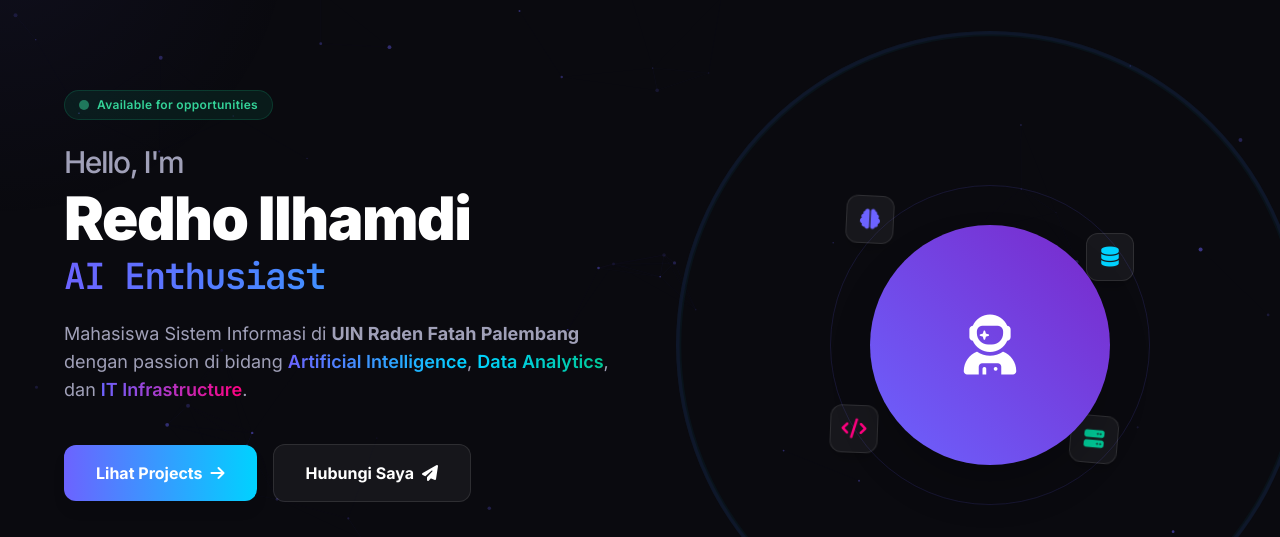
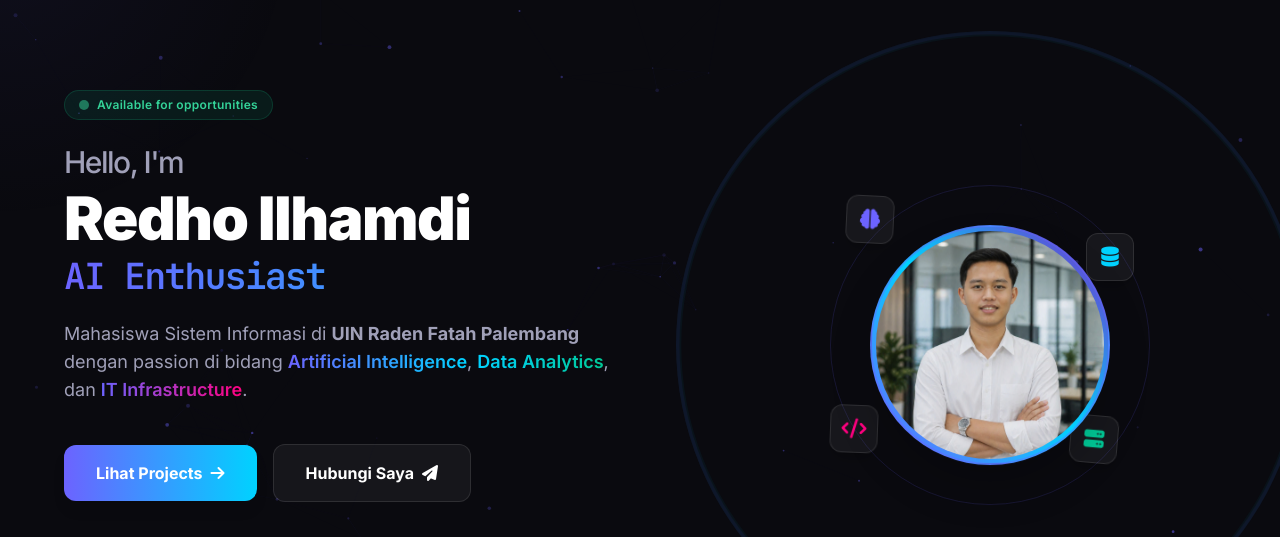
Before and after one commit to IlhamDho12/IlhamDho12.github.io, a website: page index.html in a window 1280 px wide. Shown: the part 76-613 px from the top of the page. Drawn offline with nearby package versions, Linux system fonts and the light colour scheme; animation ran at ten frames a second.

Commit message:
Add professional profile photo to hero section

```diff
--- a/index.html
+++ b/index.html
@@ -127,8 +127,8 @@
                 <div class="hero-avatar-wrapper relative w-64 h-64 md:w-80 md:h-80 flex items-center justify-center">
                     <div class="avatar-ring absolute inset-0 rounded-full border border-brand-indigo/30 animate-pulse"></div>
                     <div class="avatar-ring ring-2 absolute -inset-4 rounded-full border border-brand-cyan/20 animate-ping" style="animation-duration: 3s;"></div>
-                    <div class="avatar-placeholder w-48 h-48 md:w-60 md:h-60 rounded-full bg-gradient-to-tr from-brand-indigo to-brand-purple flex items-center justify-center shadow-2xl relative z-10">
-                        <i class="fas fa-user-astronaut text-6xl text-white"></i>
+                    <div class="avatar-placeholder w-48 h-48 md:w-60 md:h-60 rounded-full border-2 border-brand-indigo/40 overflow-hidden shadow-2xl relative z-10 p-1 bg-gradient-to-tr from-brand-indigo via-brand-cyan to-brand-purple">
+                        <img src="assets/profile-photo.jpg" alt="Redho Ilhamdi" class="w-full h-full object-cover object-top rounded-full">
                     </div>
                     <!-- Floating tech icons -->
                     <div class="floating-icon fi-1 absolute top-4 left-4 bg-white/5 border border-white/10 w-12 h-12 rounded-xl flex items-center justify-center text-brand-indigo text-xl shadow-lg shadow-black/20"><i class="fas fa-brain"></i></div>
```
Also changed, not shown: assets/profile-photo.jpg (added).
